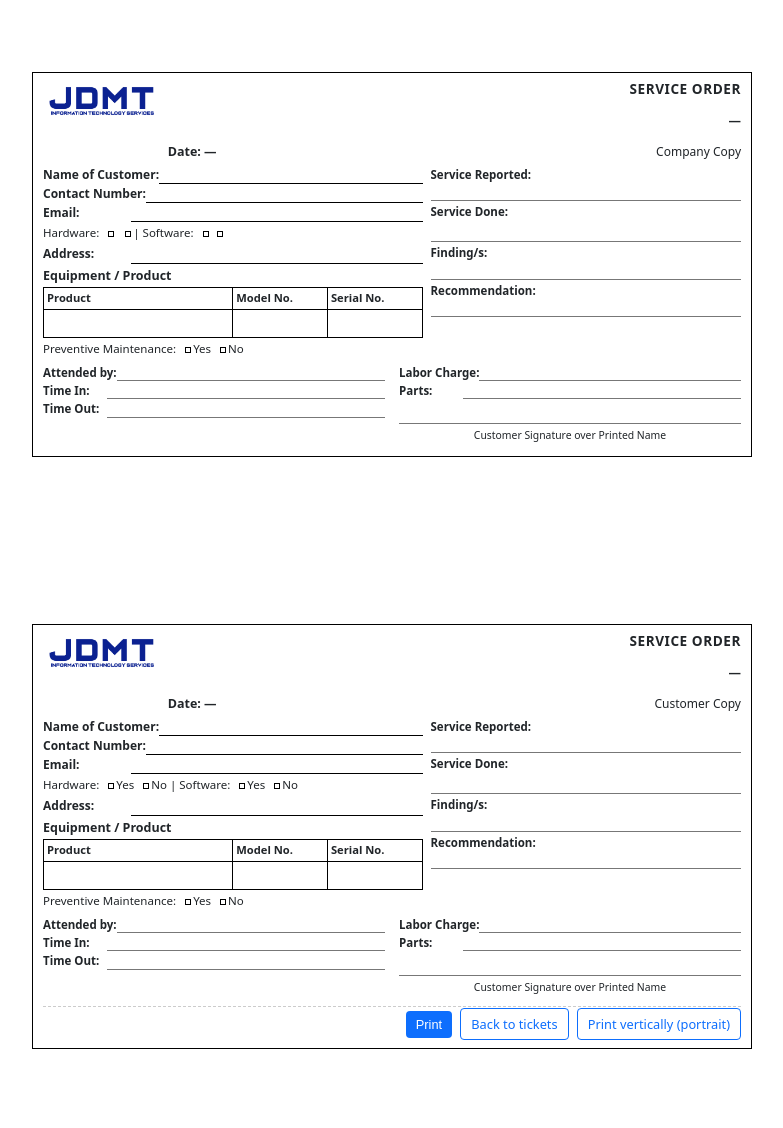
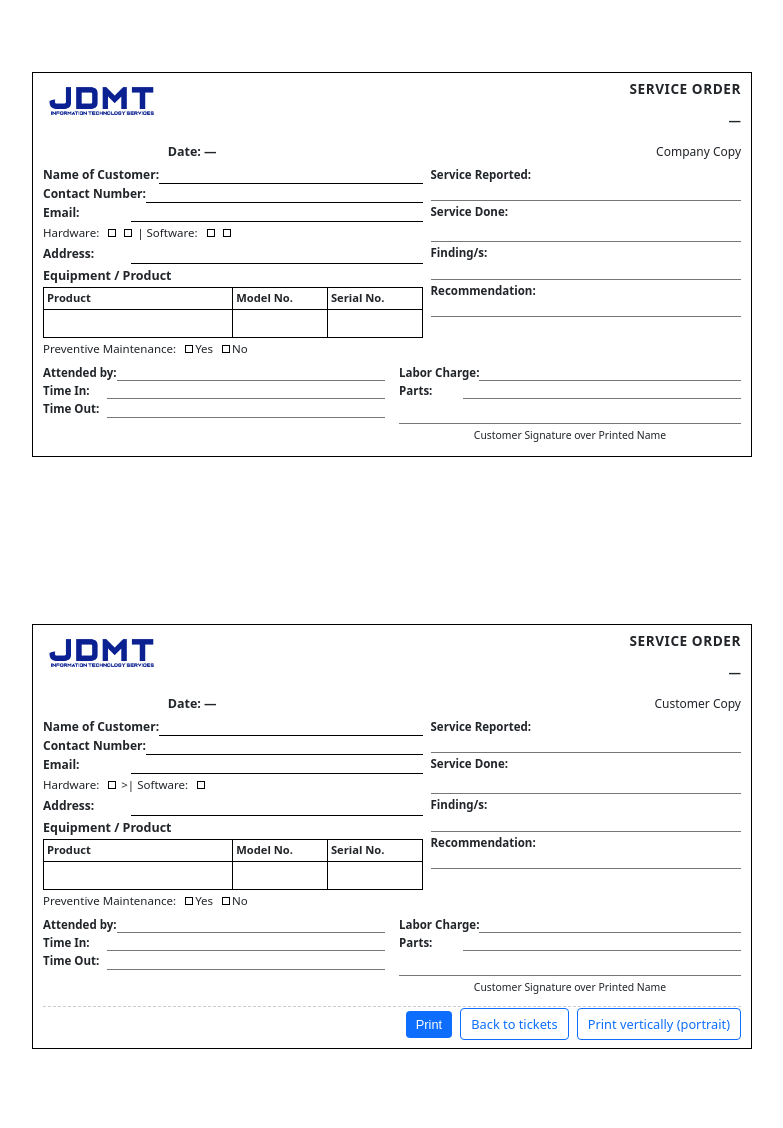
Before and after one commit to lorenzojacinto08-ux/ticketing_system, a Python web app: template templates/job_order_print.html in a window 1280 px wide. Shown: the whole page, without its empty margins (248-1031 px from the left). Run offline with Jinja, Linux system fonts and the light colour scheme; the template is opened without the code that fills it, so the values that code supplies are empty.

Commit message:
ready for deployment

```diff
--- a/templates/job_order_print.html
+++ b/templates/job_order_print.html
@@ -14,7 +14,7 @@
             padding: 0;
             color: #212529;
             line-height: 1.5;
-            writing-mode: horizontal-tb;
+            writing-mode: horizontal-tb;h
             text-orientation: mixed;
         }
         @page {
@@ -182,8 +182,8 @@
         }
         .so-checkbox {
             display: inline-block;
-            width: 6px;
-            height: 6px;
+            width: 8px;
+            height: 8px;
             border: 1px solid #000;
             margin: 0 2px 0 6px;
         }
@@ -333,7 +333,7 @@
                                 <div class="so-value">{{ email or ' ' }}</div>
                             </div>
                             <div class="so-preventive">
-                                Hardware: <span class="so-checkbox"></span> <span class="so-checkbox"></span>| Software: <span class="so-checkbox"></span><span class="so-checkbox"></span>
+                                Hardware: <span class="so-checkbox"></span><span class="so-checkbox"></span> | Software: <span class="so-checkbox"></span><span class="so-checkbox"></span>
                             </div>
                         </div>
                     </div>
@@ -452,7 +452,7 @@
                                 <div class="so-value">{{ email or ' ' }}</div>
                             </div>
                             <div class="so-preventive">
-                                Hardware: <span class="so-checkbox"></span>Yes <span class="so-checkbox"></span>No | Software: <span class="so-checkbox"></span>Yes <span class="so-checkbox"></span>No
+                                Hardware: <span class="so-checkbox"></span> >| Software: <span class="so-checkbox"></span>
                             </div>
                         </div>
                     </div>
```
